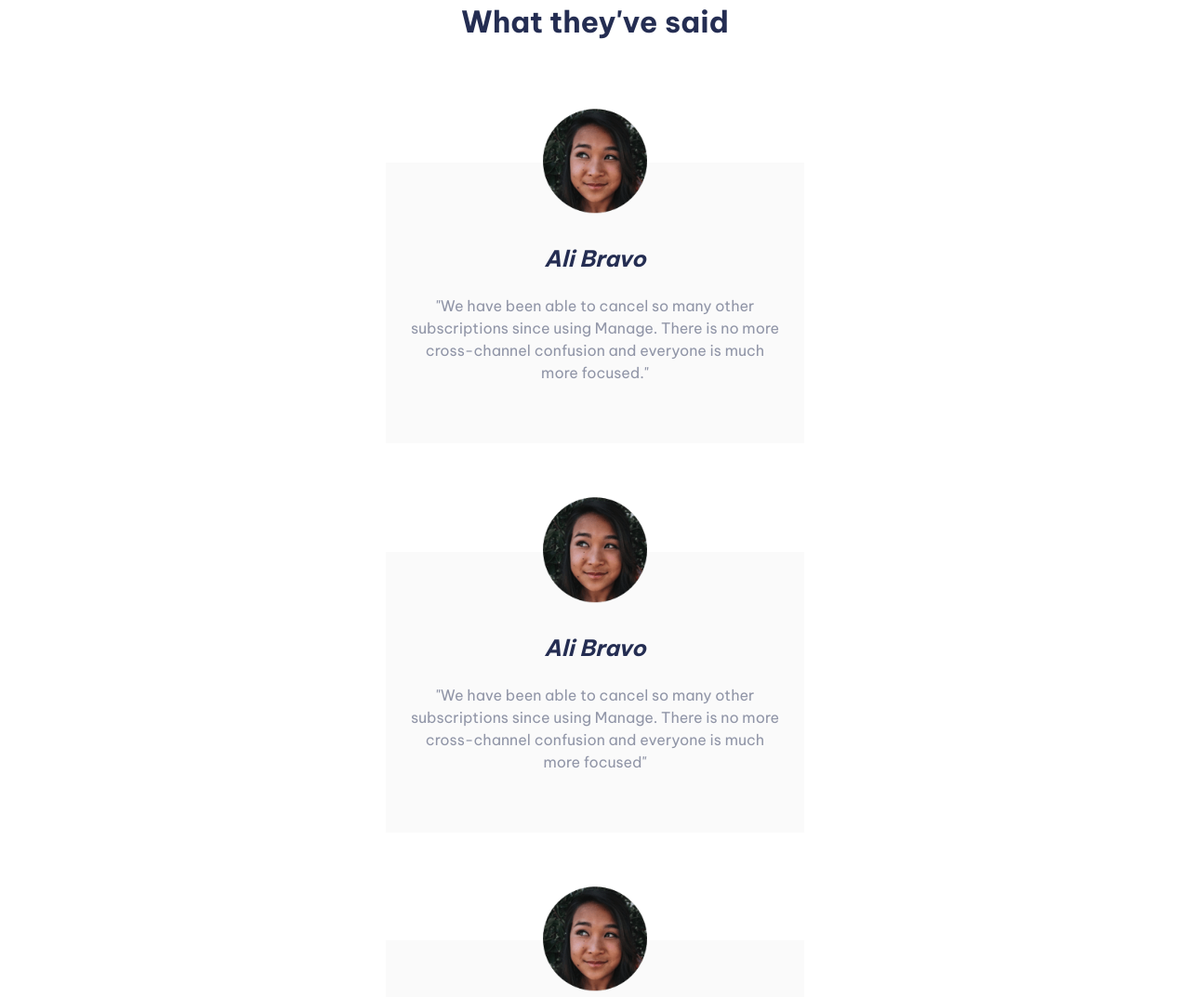
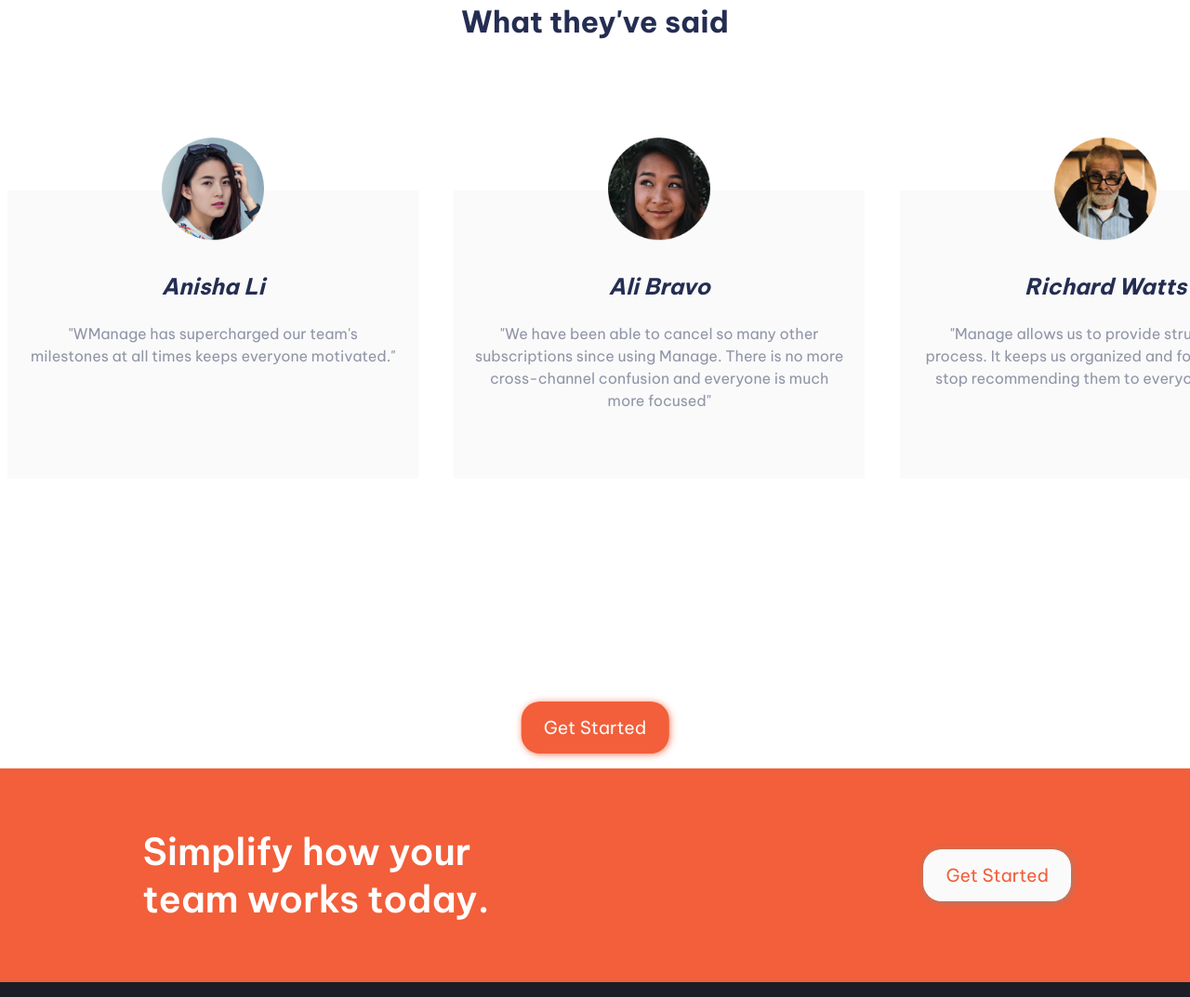
Before and after one commit to ifeoluwah21/Manage-landing-Page, a website: page index.html in a window 1280 px wide. Shown: the part 1285-2358 px from the top of the page at 93% size. Drawn offline with Linux system fonts and the light colour scheme.

Commit message:
slider for desktop version

```diff
--- a/index.html
+++ b/index.html
@@ -92,48 +92,53 @@
     </div>
     <section class="testimonies">
       <h2 class="testimonies__title">What they've said</h2>
-      <div id="review-1" class="card">
+      <div class="carousel">
+        <div class="carousel__wrapper">
+          <div id="review-1" class="card carousel__item">
+            <div class="card__avatar">
+              <img src="./images/avatar-anisha.png" alt="avatar-anisha">
+            </div>
+            <div class="card__info">
+              <h3 class="card__cite"><cite>Anisha Li</cite></h3>
+              <blockquote class="card__quote">"WManage has supercharged our team's milestones at all times keeps
+                everyone
+                motivated."</blockquote>
+            </div>
+          </div>
+          <div id="review-2" class="card carousel__item">
             <div class="card__avatar">
               <img src="./images/avatar-ali.png" alt="avatar-ali">
             </div>
             <div class="card__info">
               <h3 class="card__cite"><cite>Ali Bravo</cite></h3>
-          <blockquote class="card__quote">"We have been able to cancel so many other subscriptions since using Manage.
-            There is no more
-            cross-channel confusion and everyone is much more focused."</blockquote>
-        </div>
-      </div>
-      <div id="review-2" class="card">
-        <div class="card__avatar">
-          <img src="./images/avatar-ali.png" alt="avatar-ali">
-        </div>
-        <div class="card__info">
-          <h3 class="card__cite"><cite>Ali Bravo</cite></h3>
-          <blockquote class="card__quote">"We have been able to cancel so many other subscriptions since using Manage.
+              <blockquote class="card__quote">"We have been able to cancel so many other subscriptions since using
+                Manage.
                 There is no more
                 cross-channel confusion and everyone is much more focused"</blockquote>
             </div>
           </div>
-      <div id="review-3" class="card">
+          <div id="review-3" class="card carousel__item">
             <div class="card__avatar">
-          <img src="./images/avatar-ali.png" alt="avatar-ali">
+              <img src="./images/avatar-richard.png" alt="avatar-richard">
             </div>
             <div class="card__info">
-          <h3 class="card__cite"><cite>Ali Bravo</cite></h3>
-          <blockquote class="card__quote">"We have been able to cancel so many other subscriptions since using Manage.
-            There is no more
-            cross-channel confusion and everyone is much more focused"</blockquote>
+              <h3 class="card__cite"><cite>Richard Watts</cite></h3>
+              <blockquote class="card__quote">"Manage allows us to provide structure and process. It keeps us organized
+                and focused. I can't stop recommending them to everyone I talk to!"</blockquote>
             </div>
           </div>
-      <div id="review-4" class="card">
+          <div id="review-4" class="card carousel__item">
             <div class="card__avatar">
-          <img src="./images/avatar-ali.png" alt="avatar-ali">
+              <img src="./images/avatar-shanai.png" alt="avatar-shanai">
             </div>
             <div class="card__info">
-          <h3 class="card__cite"><cite>Ali Bravo</cite></h3>
-          <blockquote class="card__quote">"We have been able to cancel so many other subscriptions since using Manage.
-            There is no more
-            cross-channel confusion and everyone is much more focused"</blockquote>
+              <h3 class="card__cite"><cite>Shanai Gough</cite></h3>
+              <blockquote class="card__quote">"Their software allows us to track, manage and collaborate on our projects
+                from anywhere. It keeps the whole team in-sync without being intrusive."</blockquote>
+            </div>
+          </div>
+          <span class="carousel__btn" data-btn-right>&rArr;</span>
+          <span class="carousel__btn" data-btn-left>&lArr;</span>
         </div>
       </div>
       <nav class="dot-box" role="navigation" aria-label="testimonies navigation">
@@ -142,7 +147,7 @@
         <span role="button" aria-controls="review-3" aria-selected="false" class="dot"></span>
         <span role="button" aria-controls="review-4" aria-selected="false" class="dot"></span>
       </nav>
-      <button class="btn btn--orange" type="button">Get Started</button>
+      <button class="btn btn--center btn--orange" type="button">Get Started</button>
     </section>
     <section class="work">
       <h2 class="work__title">Simplify how your team works today.</h2>
@@ -195,6 +200,7 @@
       <p class="footer__text">Copyright 2020. All Rights Reserved</p>
     </div>
   </footer>
+
 </body>
 
 </html>
--- a/sass/index.scss
+++ b/sass/index.scss
@@ -272,6 +272,7 @@ main {
   }
   &__info {
     padding: 4rem 0;
+    min-height: 310px;
     background-color: $very-light-gray;
   }
   &__cite {
@@ -421,11 +422,45 @@ main {
   display: none;
 }
 
+.carousel {
+  position: relative;
+  height: 75vh;
+
+  &__item {
+    position: absolute;
+    left: 50%;
+    transform: translateX(-50%);
+  }
+  &__btn {
+    position: absolute;
+    top: 50%;
+    transform: translateY(-50%);
+    z-index: 2;
+    font-size: 2rem;
+    padding: 0.5rem;
+    color: rgba(242, 95, 58, 0.5);
+    background-color: rgba(255, 255, 255, 0.8);
+    margin: 1rem;
+    cursor: pointer;
+
+    &[data-btn-right] {
+      right: 0;
+    }
+
+    &[data-btn-left] {
+      left: 0;
+    }
+  }
+}
 @media screen and (min-width: 1023px) {
   .btn {
     position: static;
     transform: none;
     font-size: 1.2rem;
+    &--center {
+      position: relative;
+      transform: translateX(-50%);
+    }
   }
   a {
     font-size: 1.2rem;
@@ -594,4 +629,31 @@ main {
       font-size: 1rem;
     }
   }
+  .carousel {
+    position: relative;
+    margin: 3rem 0;
+    overflow-x: hidden;
+    width: 100%;
+    justify-content: space-between;
+
+    &__item {
+      margin-right: 30px;
+      position: static;
+      transform: none;
+    }
+    &__wrapper {
+      display: grid;
+      grid-template-columns: max-content;
+      overflow-x: scroll;
+      grid-auto-flow: column;
+      grid-auto-columns: max-content;
+    }
+
+    &__btn {
+      display: none;
+    }
+  }
+  .dot-box {
+    display: none;
+  }
 }
```
Also changed, not shown: css/index.css, 1 other file. Lines whose indentation alone changed are shown as unchanged.
